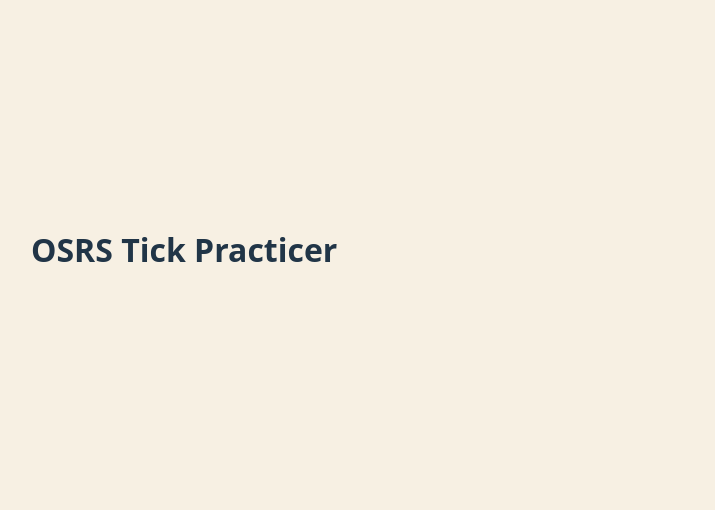
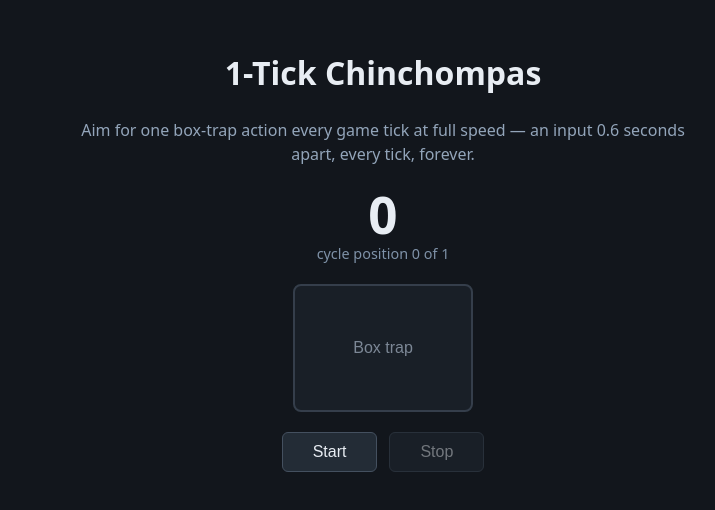
Before and after one commit to killedcat/osrs-practicer, a Svelte app: page / in a window 1280 px wide. Shown: the part 150-660 px from the top of the page, without its empty margins (1-716 px from the left). Built offline with nearby package versions, Linux system fonts and the light colour scheme.

Commit message:
feat: playable 1t chinchompas with generic scene and live verdicts (#3)

```diff
--- a/src/ui/App.svelte
+++ b/src/ui/App.svelte
@@ -1,7 +1,25 @@
 <script lang="ts">
-  const title = 'OSRS Tick Practicer'
+  import { getMethod, validateDefinition } from '../methods'
+  import Practice from './Practice.svelte'
+
+  const definition = getMethod('1t-chinchompas')
+  if (definition === undefined) {
+    throw new Error("method '1t-chinchompas' is not registered in allDefinitions")
+  }
+
+  const errors = validateDefinition(definition)
+  if (errors.length > 0) {
+    const message = `invalid method definition '${definition.id}': ${errors
+      .map((error) => `${error.path}: ${error.message}`)
+      .join('; ')}`
+    if (import.meta.env.DEV) {
+      throw new Error(message)
+    }
+    console.error(message)
+  }
 </script>
 
 <main>
-  <h1>{title}</h1>
+  <h1>{definition.name}</h1>
+  <Practice {definition} />
 </main>
--- /dev/null
+++ b/src/ui/Practice.svelte
@@ -0,0 +1,243 @@
+<script lang="ts">
+  import { EngineSession, TickClock, judgeRun } from '../engine'
+  import type { MethodDefinition, RunLog, RunScore, Verdict, VerdictEvent } from '../engine'
+  import { SvelteMap } from 'svelte/reactivity'
+  import Scene from './Scene.svelte'
+
+  const FLASH_MS = 250
+
+  interface Props {
+    definition: MethodDefinition
+  }
+
+  let { definition }: Props = $props()
+
+  type Status = 'idle' | 'running' | 'result'
+
+  let status = $state<Status>('idle')
+  let currentTick = $state(0)
+  let cyclePosition = $state(0)
+  let score = $state<RunScore | undefined>(undefined)
+  let flashes = $state<Record<string, Verdict | undefined>>({})
+
+  let session: EngineSession | undefined = undefined
+  let clock: TickClock | undefined = undefined
+  let unsubscribers: Array<() => void> = []
+  const flashTimers = new SvelteMap<string, ReturnType<typeof setTimeout>>()
+
+  function showVerdictFlash(event: VerdictEvent): void {
+    const pending = flashTimers.get(event.target)
+    if (pending !== undefined) clearTimeout(pending)
+    flashes[event.target] = event.verdict
+    flashTimers.set(
+      event.target,
+      setTimeout(() => {
+        flashTimers.delete(event.target)
+        delete flashes[event.target]
+      }, FLASH_MS),
+    )
+  }
+
+  function clearFlashTimers(): void {
+    for (const timer of flashTimers.values()) clearTimeout(timer)
+    flashTimers.clear()
+  }
+
+  function onClockTick(tick: number): void {
+    currentTick = tick
+    if (session !== undefined) cyclePosition = session.getCyclePosition()
+  }
+
+  function start(): void {
+    if (clock === undefined || session === undefined) {
+      clock = new TickClock()
+      session = new EngineSession(definition, clock)
+      unsubscribers.push(session.onVerdict(showVerdictFlash))
+      unsubscribers.push(clock.onTick(onClockTick))
+    }
+    clearFlashTimers()
+    flashes = {}
+    score = undefined
+    status = 'running'
+    session.start(1)
+    currentTick = 0
+    cyclePosition = session.getCyclePosition()
+  }
+
+  function stop(): void {
+    if (session === undefined || status !== 'running') return
+    const log: RunLog = session.stop()
+    clearFlashTimers()
+    flashes = {}
+    score = judgeRun(log, definition).score
+    status = 'result'
+  }
+
+  function handleTargetClick(targetId: string): void {
+    if (status === 'running') session?.input(targetId)
+  }
+
+  $effect(() => {
+    return () => {
+      for (const unsubscribe of unsubscribers) unsubscribe()
+      unsubscribers = []
+      clearFlashTimers()
+      session?.stop()
+      session = undefined
+      clock = undefined
+    }
+  })
+</script>
+
+<section class="practice">
+  <p class="description">{definition.description}</p>
+
+  <div class="tick-counter" aria-label="Tick counter">
+    <span class="tick-number">{currentTick}</span>
+    <span class="cycle">cycle position {cyclePosition} of {definition.cycleLength}</span>
+  </div>
+
+  <Scene {definition} {flashes} disabled={status !== 'running'} onTarget={handleTargetClick} />
+
+  <div class="controls">
+    <button type="button" onclick={start} disabled={status === 'running'}>Start</button>
+    <button type="button" onclick={stop} disabled={status !== 'running'}>Stop</button>
+  </div>
+
+  {#if status === 'result' && score !== undefined}
+    <section class="result">
+      <h2>Run result</h2>
+      <dl class="score">
+        <div class="score-item">
+          <dt>hits</dt>
+          <dd>{score.hits}</dd>
+        </div>
+        <div class="score-item">
+          <dt>wrong tick</dt>
+          <dd>{score.wrongTick}</dd>
+        </div>
+        <div class="score-item">
+          <dt>wrong target</dt>
+          <dd>{score.wrongTarget}</dd>
+        </div>
+        <div class="score-item">
+          <dt>missed</dt>
+          <dd>{score.missed}</dd>
+        </div>
+        <div class="score-item">
+          <dt>extra</dt>
+          <dd>{score.extra}</dd>
+        </div>
+        <div class="score-item">
+          <dt>wasted ticks</dt>
+          <dd>{score.wastedTicks}</dd>
+        </div>
+      </dl>
+      <button type="button" onclick={start}>Restart</button>
+    </section>
+  {/if}
+</section>
+
+<style>
+  .practice {
+    display: flex;
+    flex-direction: column;
+    align-items: center;
+    gap: 20px;
+  }
+
+  .description {
+    margin: 0;
+    color: #93a5ba;
+    max-width: 640px;
+  }
+
+  .tick-counter {
+    display: flex;
+    flex-direction: column;
+    align-items: center;
+  }
+
+  .tick-number {
+    font-size: 3.2rem;
+    font-weight: 700;
+    line-height: 1.1;
+    font-variant-numeric: tabular-nums;
+  }
+
+  .cycle {
+    color: #7f92a8;
+    font-size: 0.9rem;
+    font-variant-numeric: tabular-nums;
+  }
+
+  .controls {
+    display: flex;
+    gap: 12px;
+  }
+
+  .controls button {
+    padding: 10px 30px;
+    font-size: 1rem;
+    border-radius: 6px;
+    border: 1px solid #44505f;
+    background: #232c36;
+    color: #e8edf3;
+    cursor: pointer;
+  }
+
+  .controls button:disabled {
+    opacity: 0.45;
+    cursor: default;
+  }
+
+  .result {
+    display: flex;
+    flex-direction: column;
+    align-items: center;
+    gap: 12px;
+    padding: 16px 32px;
+    border: 1px solid #44505f;
+    border-radius: 8px;
+    background: #1a2129;
+  }
+
+  .result h2 {
+    margin: 0;
+    font-size: 1.2rem;
+  }
+
+  .result button {
+    padding: 8px 24px;
+    font-size: 0.95rem;
+    border-radius: 6px;
+    border: 1px solid #44505f;
+    background: #232c36;
+    color: #e8edf3;
+    cursor: pointer;
+  }
+
+  .score {
+    display: flex;
+    flex-wrap: wrap;
+    gap: 8px 28px;
+    justify-content: center;
+    margin: 0;
+  }
+
+  .score-item {
+    min-width: 88px;
+  }
+
+  .score-item dt {
+    font-size: 0.8rem;
+    color: #7f92a8;
+  }
+
+  .score-item dd {
+    margin: 0;
+    font-size: 1.35rem;
+    font-weight: 600;
+    font-variant-numeric: tabular-nums;
+  }
+</style>
--- /dev/null
+++ b/src/ui/Scene.svelte
@@ -0,0 +1,87 @@
+<script lang="ts">
+  import type { MethodDefinition, Verdict } from '../engine'
+
+  interface Props {
+    definition: MethodDefinition
+    flashes: Record<string, Verdict | undefined>
+    onTarget?: (targetId: string) => void
+    disabled?: boolean
+  }
+
+  let { definition, flashes, onTarget, disabled = false }: Props = $props()
+
+  function flashClass(targetId: string): string {
+    const verdict = flashes[targetId]
+    if (verdict === undefined) return 'flash-none'
+    return verdict === 'hit' ? 'flash-hit' : 'flash-bad'
+  }
+</script>
+
+<div class="scene" role="group" aria-label="Practice scene">
+  {#each definition.targets as target (target.id)}
+    <button
+      class="hotspot {flashClass(target.id)}"
+      type="button"
+      onclick={() => onTarget?.(target.id)}
+      {disabled}
+    >
+      {target.label}
+    </button>
+  {/each}
+</div>
+
+<style>
+  .scene {
+    display: flex;
+    flex-wrap: wrap;
+    gap: 16px;
+    justify-content: center;
+  }
+
+  .hotspot {
+    width: 180px;
+    height: 128px;
+    border: 2px solid #44505f;
+    border-radius: 8px;
+    background: #1c232c;
+    color: #aab8ca;
+    font-size: 1rem;
+    cursor: pointer;
+    transition:
+      background-color 120ms ease,
+      border-color 120ms ease,
+      color 120ms ease,
+      transform 80ms ease;
+  }
+
+  .hotspot:focus-visible {
+    outline: 2px solid #8ab4f8;
+    outline-offset: 2px;
+  }
+
+  .hotspot:hover:enabled {
+    border-color: #6d8199;
+    transform: translateY(-2px);
+  }
+
+  .hotspot:active:enabled {
+    transform: translateY(1px);
+  }
+
+  .hotspot:disabled {
+    cursor: default;
+    opacity: 0.7;
+  }
+
+  .hotspot.flash-hit {
+    background: #1d5c29;
+    border-color: #46d16f;
+    color: #d9ffe1;
+  }
+
+  .hotspot.flash-bad {
+    background: #65201f;
+    border-color: #ff6b6b;
+    color: #ffe0dc;
+  }
+</style>
--- a/src/ui/app.css
+++ b/src/ui/app.css
@@ -2,9 +2,9 @@
   font-family: system-ui, Avenir, Helvetica, Arial, sans-serif;
   line-height: 1.5;
   font-weight: 400;
-  color: #213547;
-  background-color: #f7f0e3;
-  color-scheme: light dark;
+  color: #e8edf3;
+  background-color: #12161c;
+  color-scheme: dark;
 }
 
 body {
@@ -16,6 +16,7 @@
 
 main {
   max-width: 1280px;
+  width: 100%;
   padding: 2rem;
   text-align: center;
   margin: 0 auto;
```
